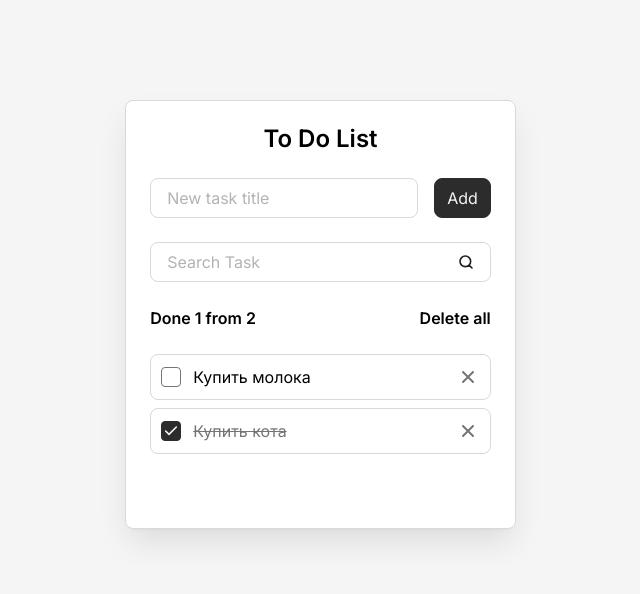
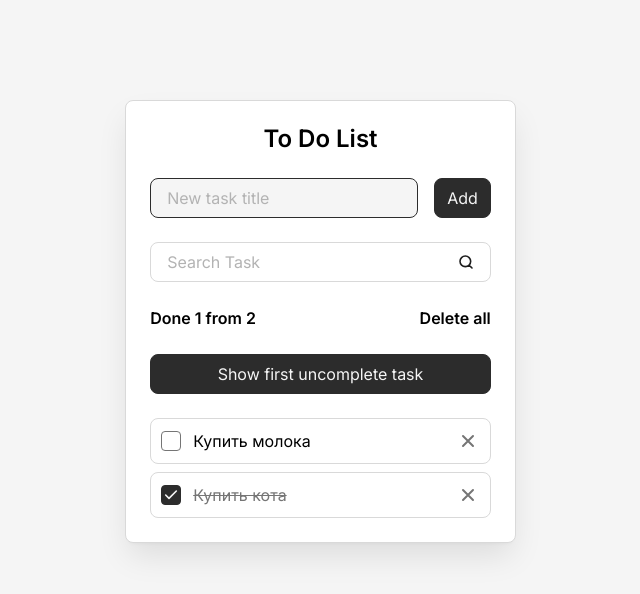
Before and after one commit to Hokpy/React_Test_study, a React (Vite) app: page / in a window 1280 px wide. Shown: the top 594 px of the page, without its empty margins (312-952 px from the left). Built offline with nearby package versions, Linux system fonts and the light colour scheme.

Commit message:
feat: add focus on field input, and scroll on first u complete task

```diff
--- a/src/components/AddTaskForm.jsx
+++ b/src/components/AddTaskForm.jsx
@@ -2,7 +2,7 @@ import Button from './Button'
 import Field from './Field'
 
 const AddTaskForm = (props) => {
-  const { addTask, newTaskTitle, setNewTaskTitle } = props
+  const { addTask, newTaskTitle, setNewTaskTitle, newTaskInputRef } = props
 
   const onSubmit = (event) => {
     event.preventDefault()
@@ -19,6 +19,7 @@ const AddTaskForm = (props) => {
         id="new-task"
         value={newTaskTitle}
         onInput={(event) => setNewTaskTitle(event.target.value)}
+        ref={newTaskInputRef}
       />
       <Button type="submit">Add</Button>
     </form>
--- a/src/components/Button.jsx
+++ b/src/components/Button.jsx
@@ -1,9 +1,10 @@
 const Button = (props) => {
-  const { className = '', type = 'button', children } = props
+  const { className = '', type = 'button', children, onClick } = props
   return (
     <button
       className={`button ${className}`}
       type={type}
+      onClick={onClick}
     >
       {children}
     </button>
--- a/src/components/Field.jsx
+++ b/src/components/Field.jsx
@@ -1,5 +1,13 @@
 const Field = (props) => {
-  const { className = '', id, label, type = 'text', onInput, value } = props
+  const {
+    className = '',
+    id,
+    label,
+    type = 'text',
+    onInput,
+    value,
+    ref,
+  } = props
   return (
     <div className={`field ${className}`}>
       <label
@@ -16,6 +24,7 @@ const Field = (props) => {
         type={type}
         onInput={onInput}
         value={value}
+        ref={ref}
       />
     </div>
   )
--- a/src/components/Todo.jsx
+++ b/src/components/Todo.jsx
@@ -1,6 +1,7 @@
-import { useEffect, useState } from 'react'
+import { useEffect, useRef, useState } from 'react'
 
 import AddTaskForm from './AddTaskForm'
+import Button from './Button'
 import SearchTaskForm from './SearchTaskForm'
 import TodoInfo from './TodoInfo'
 import TodoList from './TodoLIst'
@@ -22,6 +23,12 @@ const Todo = () => {
   const [newTaskTitle, setNewTaskTitle] = useState('')
 
   const [searchQuery, setSearchQuery] = useState('')
+
+  const newTaskInputRef = useRef(null)
+
+  const firtsUnCompleteTaskRef = useRef(null)
+
+  const firtsUnCompleteTaskId = tasks.find(({ isDone }) => !isDone)?.id
 
   const deleteAllTasks = () => {
     const isConfirmed = confirm('Are u sure want to delete this all task')
@@ -57,12 +64,17 @@ const Todo = () => {
       setTasks([...tasks, newTask])
       setNewTaskTitle('')
       setSearchQuery('')
+      newTaskInputRef.current.focus()
     }
   }
 
   useEffect(() => {
     localStorage.setItem('tasks', JSON.stringify(tasks))
   }, [tasks])
+
+  useEffect(() => {
+    newTaskInputRef.current.focus()
+  }, [])
 
   const cleanSearchQuery = searchQuery.trim().toLowerCase()
 
@@ -80,6 +92,7 @@ const Todo = () => {
         addTask={addTask}
         newTaskTitle={newTaskTitle}
         setNewTaskTitle={setNewTaskTitle}
+        newTaskInputRef={newTaskInputRef}
       />
       <SearchTaskForm
         searchQuery={searchQuery}
@@ -90,9 +103,20 @@ const Todo = () => {
         done={tasks.filter(({ isDone }) => isDone).length}
         onDeleteAllButtonClick={deleteAllTasks}
       />
+      <Button
+        onClick={() =>
+          firtsUnCompleteTaskRef.current?.scrollIntoView({
+            behavior: 'smooth',
+          })
+        }
+      >
+        Show first uncomplete task
+      </Button>
       <TodoList
         tasks={tasks}
         filteredTasks={filteredTasks}
+        firtsUnCompleteTaskRef={firtsUnCompleteTaskRef}
+        firtsUnCompleteTaskId={firtsUnCompleteTaskId}
         onDeleteTaskButtonClick={deleteTask}
         onTaskCompleteChange={toggleTaskComplete}
       />
--- a/src/components/TodoItem.jsx
+++ b/src/components/TodoItem.jsx
@@ -6,9 +6,13 @@ const TodoItem = (props) => {
     isDone,
     onDeleteTaskButtonClick,
     onTaskCompleteChange,
+    ref,
   } = props
   return (
-    <li className={`todo-item ${className}`}>
+    <li
+      className={`todo-item ${className}`}
+      ref={ref}
+    >
       <input
         className="todo-item__checkbox"
         id={id}
--- a/src/components/TodoLIst.jsx
+++ b/src/components/TodoLIst.jsx
@@ -6,6 +6,8 @@ const TodoList = (props) => {
     onDeleteTaskButtonClick,
     onTaskCompleteChange,
     filteredTasks,
+    firtsUnCompleteTaskId,
+    firtsUnCompleteTaskRef,
   } = props
 
   const hasTask = tasks.length > 0
@@ -26,6 +28,9 @@ const TodoList = (props) => {
           className="todo__item"
           key={task.id}
           onDeleteTaskButtonClick={onDeleteTaskButtonClick}
+          ref={
+            task.id === firtsUnCompleteTaskId ? firtsUnCompleteTaskRef : null
+          }
           onTaskCompleteChange={onTaskCompleteChange}
           {...task}
         />
```
